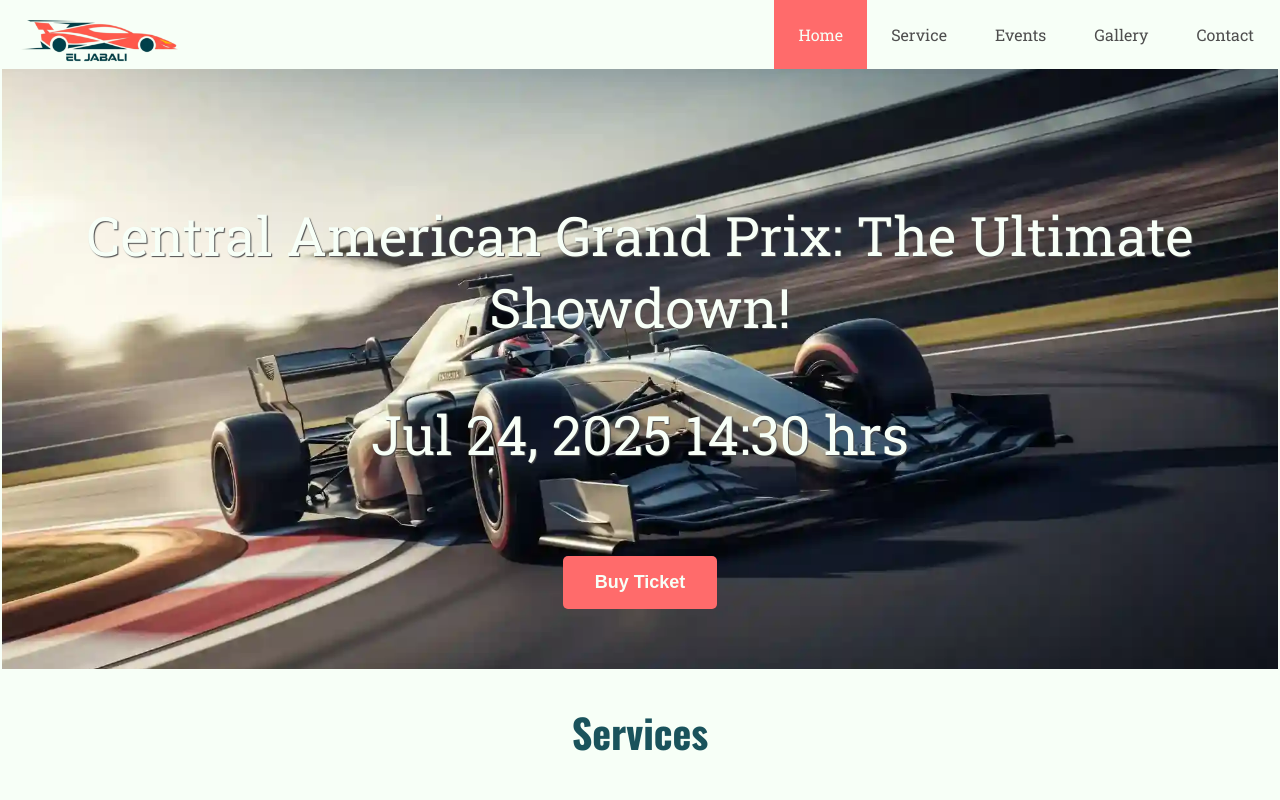
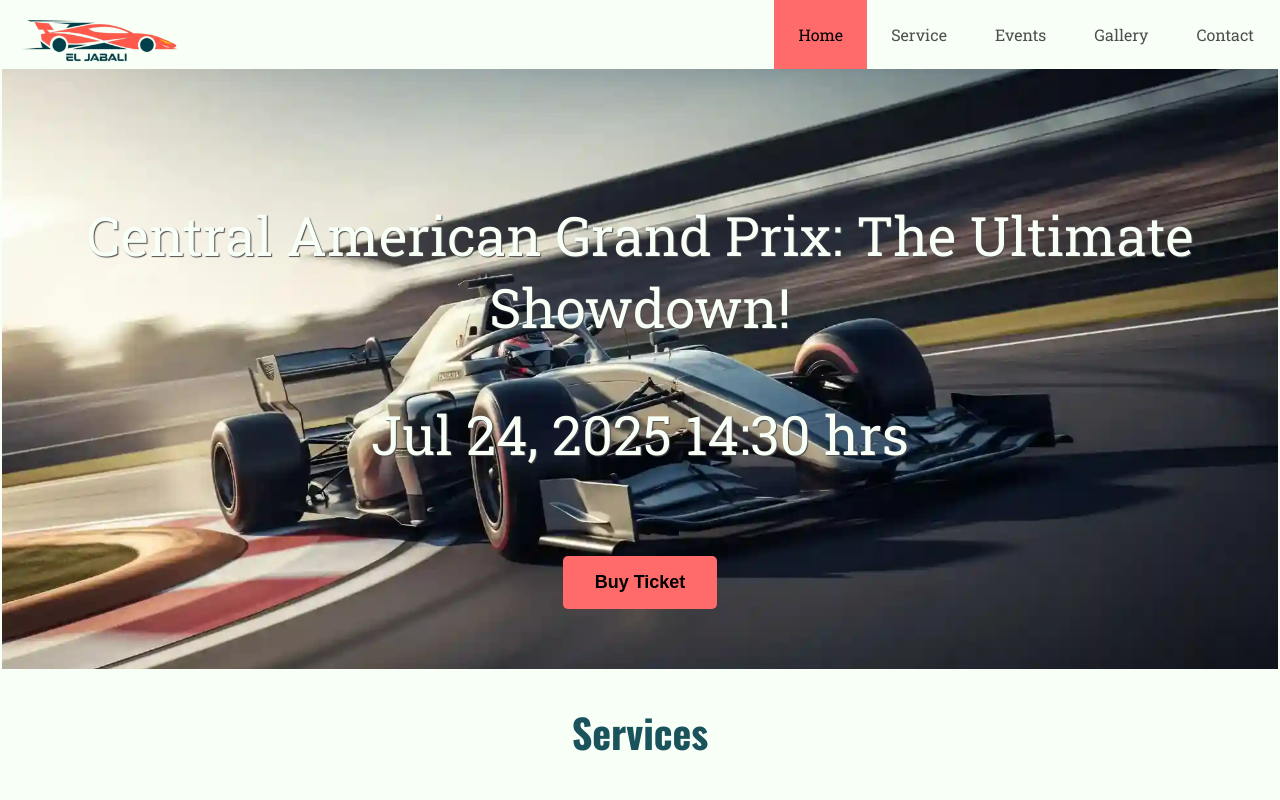
Before and after one commit to drnodev/wdd131, a plain HTML site: page project/index.html in a window 1280 px wide. Shown: the top 800 px of the page. Drawn offline with nearby package versions, Linux system fonts and the light colour scheme.

Commit message:
constrate
constrate

```diff
--- a/project/styles/base.css
+++ b/project/styles/base.css
@@ -84,7 +84,7 @@ ul {
 
 .navigation a {
     text-decoration: none;
-    color: var(--background-color);
+    color: #000;
 }
 
 .navigation li:hover {
@@ -192,7 +192,7 @@ section.main {
 
 .call-action button {
     background-color: var(--primary-color);
-    color: var(--background-color);
+    color: #000;
     border: none;
     padding: 1rem 2rem;
     font-size: large;
--- a/project/styles/large.css
+++ b/project/styles/large.css
@@ -29,7 +29,7 @@
 
     li.active, .active a{
         background-color: var(--primary-color);
-        color: var(--background-color) !important;
+        color: #000 !important;
     }
 
     .navigation a {
```
